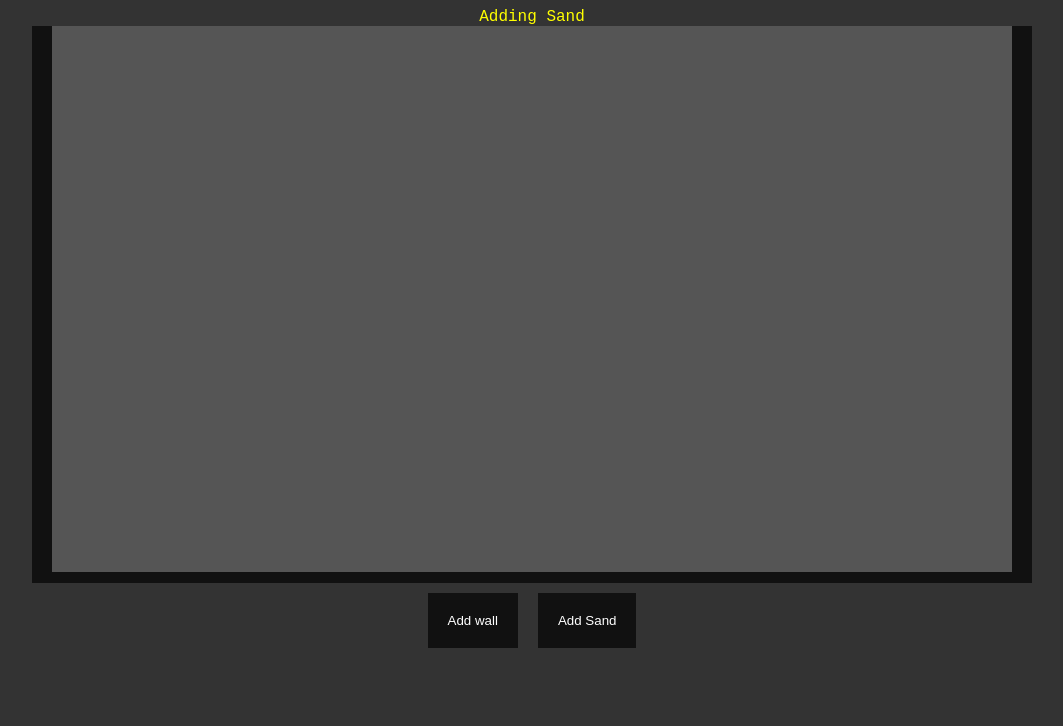
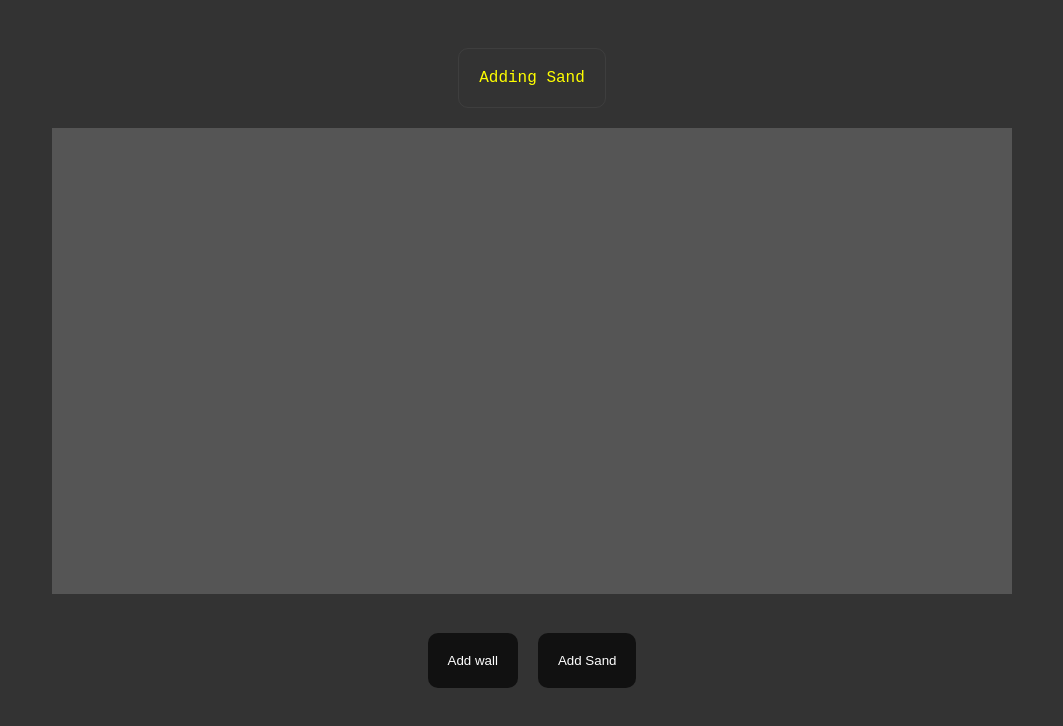
Before and after one commit to Rohitbhandari007/sand-simulator, a plain HTML site: page index.html in a window 1280 px wide. Shown: the whole page, without its empty margins (108-1171 px from the left). Drawn offline with Linux system fonts and the light colour scheme.

Commit message:
fix: everythin

```diff
--- a/index.html
+++ b/index.html
@@ -17,6 +17,8 @@
       height: 80vh;
       font-family: 'Courier New', Courier, monospace;
       background-color: #333;
+      padding: 40px;
+      gap: 20px;
     }
 
     .container {
@@ -27,7 +29,7 @@
     }
 
     .walls {
-      background-color: #111;
+      background-color: #333;
 
     }
 
@@ -52,6 +54,13 @@
       background-color: #111;
       cursor: pointer;
       color: white;
+      border-radius: 10px;
+    }
+
+    .help-text {
+      padding: 20px;
+      border: 1px solid #5555;
+      border-radius: 10px;
     }
   </style>
   <div class="help-text">
```
